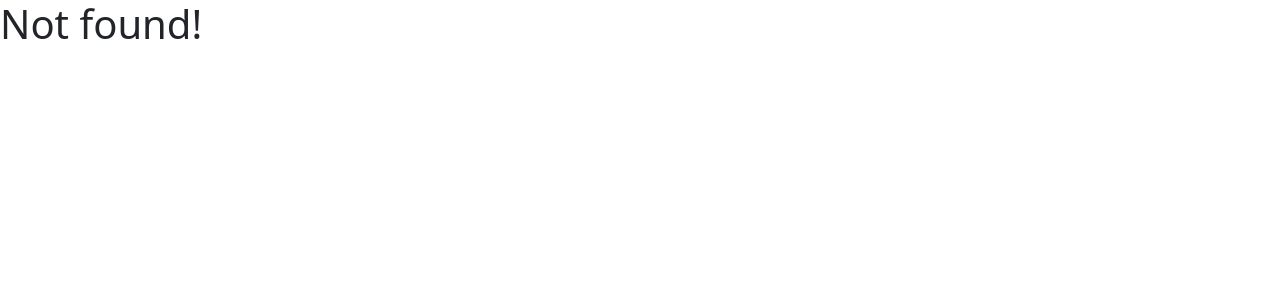
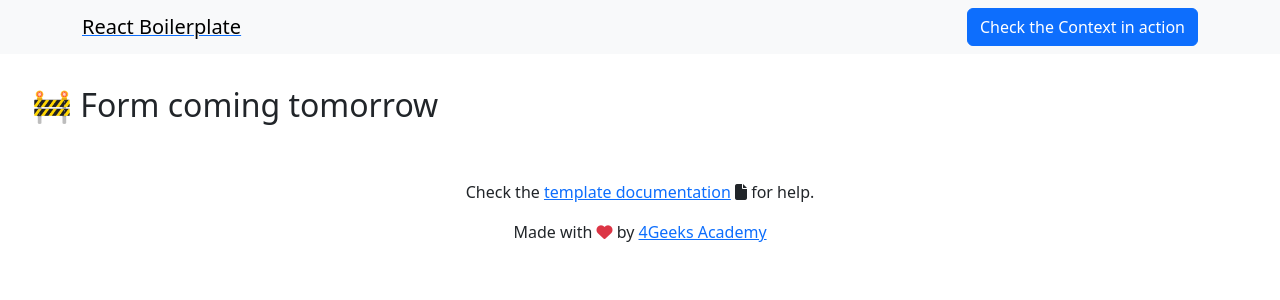
Before and after one commit to LinaR3/contact_List, a React (Vite) app: page /add in a window 1280 px wide. Before the commit this address had no page. Shown: the top 300 px of the page. Built offline with nearby package versions, Linux system fonts and the light colour scheme; no server answers.

Commit message:
feat: configure routes for ContactList and AddContact

```diff
--- /dev/null
+++ b/src/pages/AddContact.jsx
@@ -0,0 +1,9 @@
+import React from "react";
+
+export default function AddContact() {
+  return (
+    <div style={{ padding: "2rem" }}>
+      <h2>🚧 Form coming tomorrow</h2>
+    </div>
+  );
+}
--- a/src/routes.jsx
+++ b/src/routes.jsx
@@ -1,30 +1,18 @@
-// Import necessary components and functions from react-router-dom.
-
 import {
   createBrowserRouter,
   createRoutesFromElements,
   Route,
 } from "react-router-dom";
 import { Layout } from "./pages/Layout";
-import { Home } from "./pages/Home";
-import { Single } from "./pages/Single";
-import { Demo } from "./pages/Demo";
+import ContactList from "./pages/ContactList";
+import AddContact from "./pages/AddContact";
 
 export const router = createBrowserRouter(
   createRoutesFromElements(
-    // CreateRoutesFromElements function allows you to build route elements declaratively.
-    // Create your routes here, if you want to keep the Navbar and Footer in all views, add your new routes inside the containing Route.
-    // Root, on the contrary, create a sister Route, if you have doubts, try it!
-    // Note: keep in mind that errorElement will be the default page when you don't get a route, customize that page to make your project more attractive.
-    // Note: The child paths of the Layout element replace the Outlet component with the elements contained in the "element" attribute of these child paths.
-
-      // Root Route: All navigation will start from here.
-      <Route path="/" element={<Layout />} errorElement={<h1>Not found!</h1>} >
-
-        {/* Nested Routes: Defines sub-routes within the BaseHome component. */}
-        <Route path= "/" element={<Home />} />
-        <Route path="/single/:theId" element={ <Single />} />  {/* Dynamic route for single items */}
-        <Route path="/demo" element={<Demo />} />
+    <Route path="/" element={<Layout />} errorElement={<h1>Not found!</h1>}>
+      <Route path="/"              element={<ContactList />} />
+      <Route path="/add"           element={<AddContact />} />
+      <Route path="/edit/:tab/:id" element={<AddContact />} />
     </Route>
   )
 );
```
Lines whose indentation alone changed are shown as unchanged.
